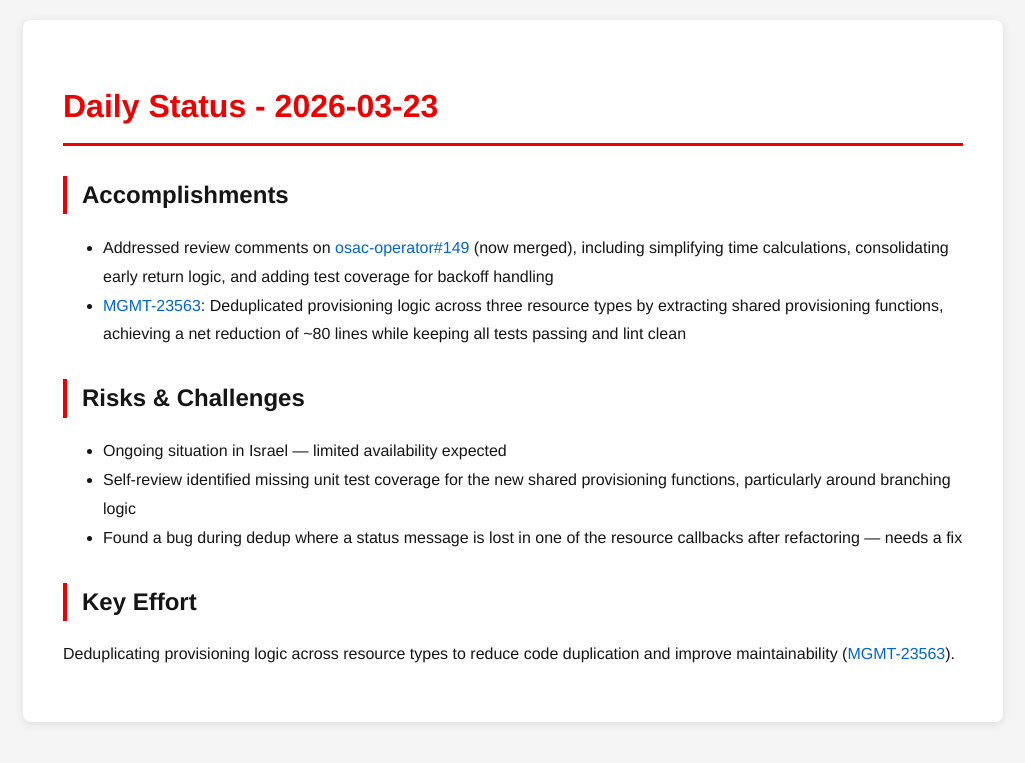
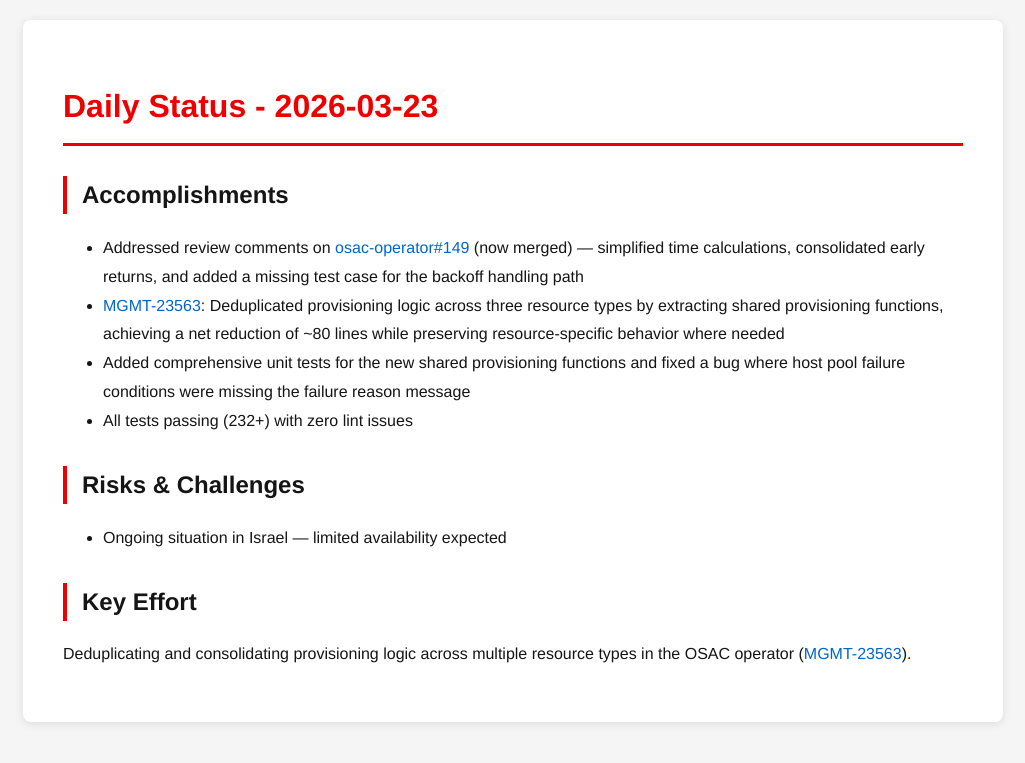
Before and after one commit to tzvatot/daily-status, a Jekyll site: the page built from 2026-03-23.md, in a window 1280 px wide. Shown: the top 763 px of the page, without its empty margins (127-1152 px from the left). Built offline with Jekyll 4.4.1, drawn with Linux system fonts in a browser that asks for light colours.

Commit message:
Daily status update - 2026-03-23

```diff
--- a/2026-03-23.md
+++ b/2026-03-23.md
@@ -7,13 +7,13 @@
 # Daily Status - 2026-03-23
 
 ## Accomplishments
-- Addressed review comments on [osac-operator#149](https://github.com/osac-project/osac-operator/pull/149) (now merged), including simplifying time calculations, consolidating early return logic, and adding test coverage for backoff handling
-- [MGMT-23563](https://issues.redhat.com/browse/MGMT-23563): Deduplicated provisioning logic across three resource types by extracting shared provisioning functions, achieving a net reduction of ~80 lines while keeping all tests passing and lint clean
+- Addressed review comments on [osac-operator#149](https://github.com/osac-project/osac-operator/pull/149) (now merged) — simplified time calculations, consolidated early returns, and added a missing test case for the backoff handling path
+- [MGMT-23563](https://issues.redhat.com/browse/MGMT-23563): Deduplicated provisioning logic across three resource types by extracting shared provisioning functions, achieving a net reduction of ~80 lines while preserving resource-specific behavior where needed
+- Added comprehensive unit tests for the new shared provisioning functions and fixed a bug where host pool failure conditions were missing the failure reason message
+- All tests passing (232+) with zero lint issues
 
 ## Risks & Challenges
 - Ongoing situation in Israel — limited availability expected
-- Self-review identified missing unit test coverage for the new shared provisioning functions, particularly around branching logic
-- Found a bug during dedup where a status message is lost in one of the resource callbacks after refactoring — needs a fix
 
 ## Key Effort
-Deduplicating provisioning logic across resource types to reduce code duplication and improve maintainability ([MGMT-23563](https://issues.redhat.com/browse/MGMT-23563)).
+Deduplicating and consolidating provisioning logic across multiple resource types in the OSAC operator ([MGMT-23563](https://issues.redhat.com/browse/MGMT-23563)).
```
